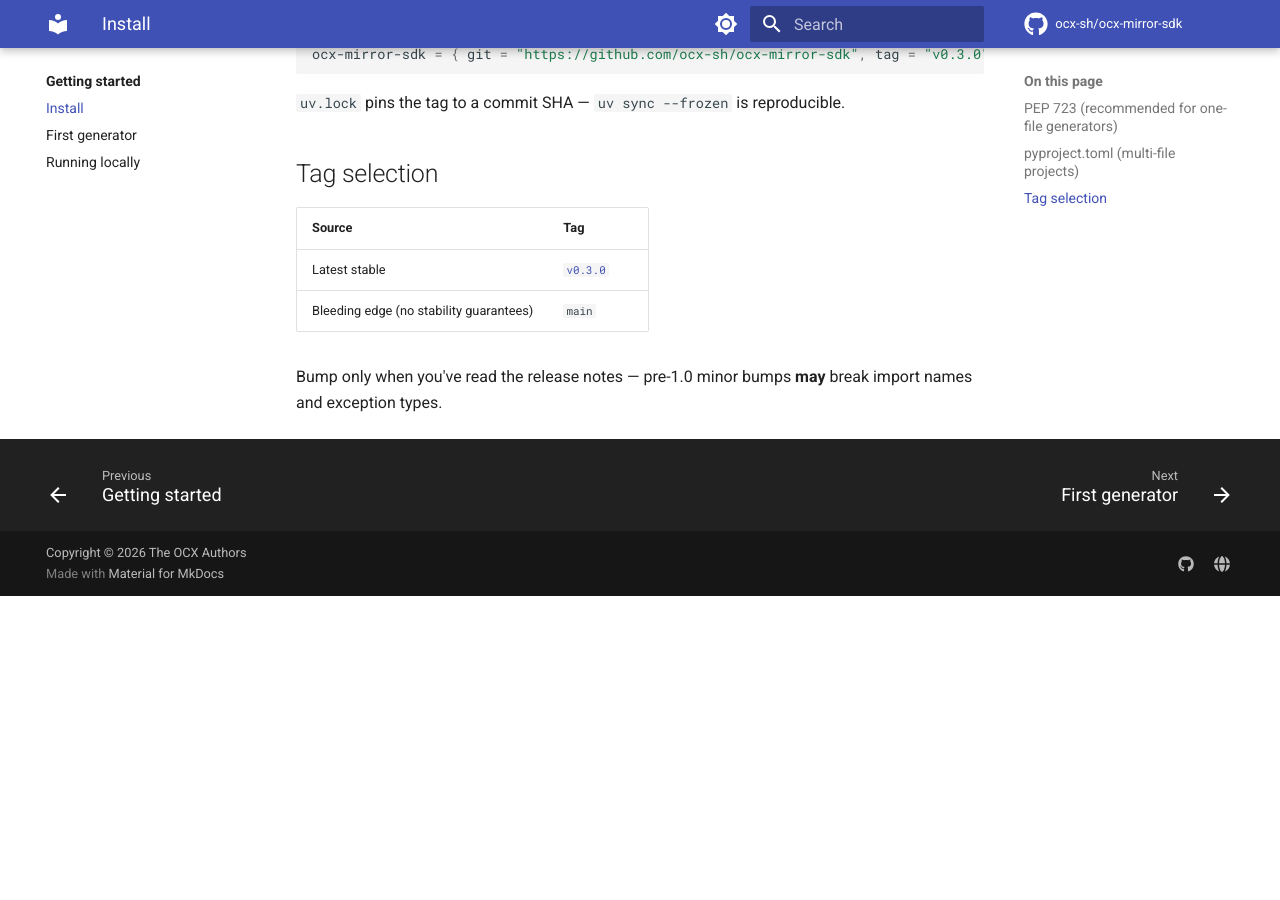
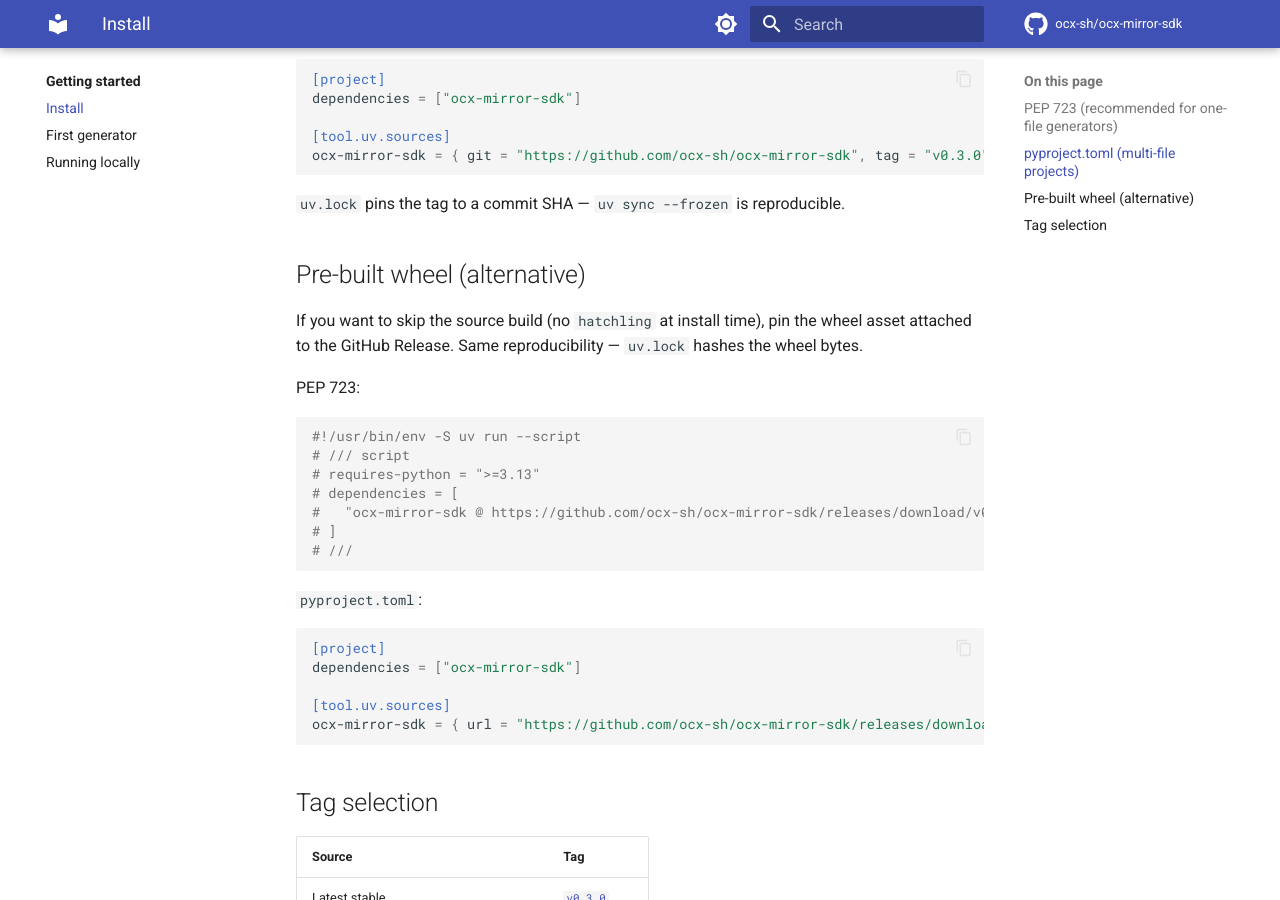
Before and after one commit to ocx-sh/ocx-mirror-sdk, an MkDocs documentation site: the page built from docs/getting-started/install.md, in a window 1280 px wide and 900 px high, scrolled down 874 px. Built offline with MkDocs 1.6.1 and Material for MkDocs 9.7.7, drawn with Linux system fonts in a browser that asks for light colours; comment, search, counter and statistics services are not loaded; before the commit the page ends 1470 px from its top, so only the background shows below that; some of the changed text lies outside the part shown.

Commit message:
docs: document wheel install path + changelog release ritual
- install.md grows a "Pre-built wheel (alternative)" section showing the
  PEP 723 and [tool.uv.sources] url forms pointing at the GitHub Release
  asset. Lead reframed to mention both install paths instead of just the
  git tag.
- README links to the new install section so the top-level prose stays
  short and the git-tag form remains primary.
- changelog.md gains an `## Unreleased` stub at the top and a release
  ritual paragraph at the bottom. The ritual documents the rename-on-tag
  step that task release:prep deliberately doesn't automate (changelog
  stays human-curated; GitHub auto-notes cover the commit list).

````diff
--- a/docs/getting-started/install.md
+++ b/docs/getting-started/install.md
@@ -1,6 +1,10 @@
 # Install
 
-Pre-1.0: no PyPI publishing yet. Pin to a git tag.
+Pre-1.0: no PyPI publishing yet. Two install paths, both reproducible:
+
+- **Git tag** (primary) — concise URL, source build at install time.
+- **Pre-built wheel** (alternative) — skip the build step by pinning the wheel
+  attached to the GitHub Release.
 
 ## PEP 723 (recommended for one-file generators)
 
@@ -38,6 +42,34 @@ ocx-mirror-sdk = { git = "https://github.com/ocx-sh/ocx-mirror-sdk", tag = "v0.3
 
 `uv.lock` pins the tag to a commit SHA — `uv sync --frozen` is reproducible.
 
+## Pre-built wheel (alternative)
+
+If you want to skip the source build (no `hatchling` at install time), pin
+the wheel asset attached to the GitHub Release. Same reproducibility — `uv.lock`
+hashes the wheel bytes.
+
+PEP 723:
+
+```python
+#!/usr/bin/env -S uv run --script
+# /// script
+# requires-python = ">=3.13"
+# dependencies = [
+#   "ocx-mirror-sdk @ https://github.com/ocx-sh/ocx-mirror-sdk/releases/download/v0.3.0/ocx_mirror_sdk-0.3.0-py3-none-any.whl",
+# ]
+# ///
+```
+
+`pyproject.toml`:
+
+```toml
+[project]
+dependencies = ["ocx-mirror-sdk"]
+
+[tool.uv.sources]
+ocx-mirror-sdk = { url = "https://github.com/ocx-sh/ocx-mirror-sdk/releases/download/v0.3.0/ocx_mirror_sdk-0.3.0-py3-none-any.whl" }
+```
+
 ## Tag selection
 
 | Source | Tag |
````
Also changed, not shown: README.md (+4 -0 lines), docs/changelog.md (+22 -0 lines).
